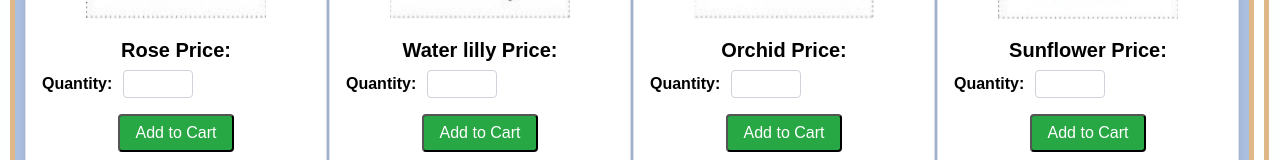
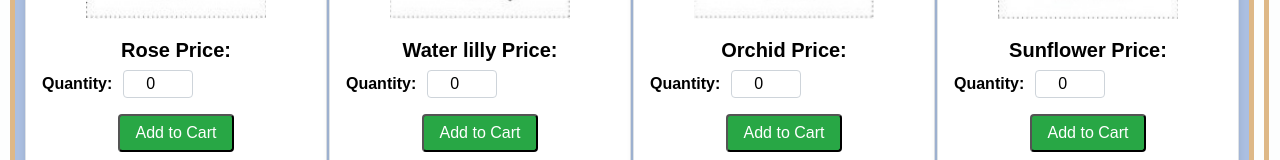
Before and after one commit to notNeranjana/it3133-ica1, a React (Create React App) app: page / in a window 1280 px wide. Shown: the part 434-594 px from the top of the page. Built offline with nearby package versions, Linux system fonts and the light colour scheme.

Commit message:
feat: implement add to card functionality

```diff
--- a/src/components/Product.js
+++ b/src/components/Product.js
@@ -1,6 +1,23 @@
+import { useState } from "react";
 import "../assets/CSS/layout.css";
 
 export default function Product({ key, product, setCart, setTotal }) {
+  const [quantity, setQuantity] = useState(0);
+
+  const addToCart = () => {
+    if (quantity === 0) {
+      setCart((prev) => [
+        ...prev,
+        {
+          product: product.name,
+          quantity,
+          price: product.price,
+        },
+      ]);
+      setTotal((prevTotal) => prevTotal + product.price * quantity);
+    }
+  };
+
   return (
     <div className="grid-item" key={key}>
       <div class="card">
@@ -12,9 +29,19 @@ export default function Product({ key, product, setCart, setTotal }) {
           <h5 class="card-title">{product.name} Price:</h5>
           <div class="quantity-container">
             <label for="quantity">Quantity:</label>
-            <input type="number" id="quantity" name="quantity" />
+            <input
+              type="number"
+              id="quantity"
+              name="quantity"
+              value={quantity}
+              onChange={(e) => {
+                setQuantity(e.target.value);
+              }}
+            />
           </div>
-          <button class="card-button">Add to Cart</button>
+          <button class="card-button" onClick={addToCart}>
+            Add to Cart
+          </button>
         </div>
       </div>
     </div>
```
